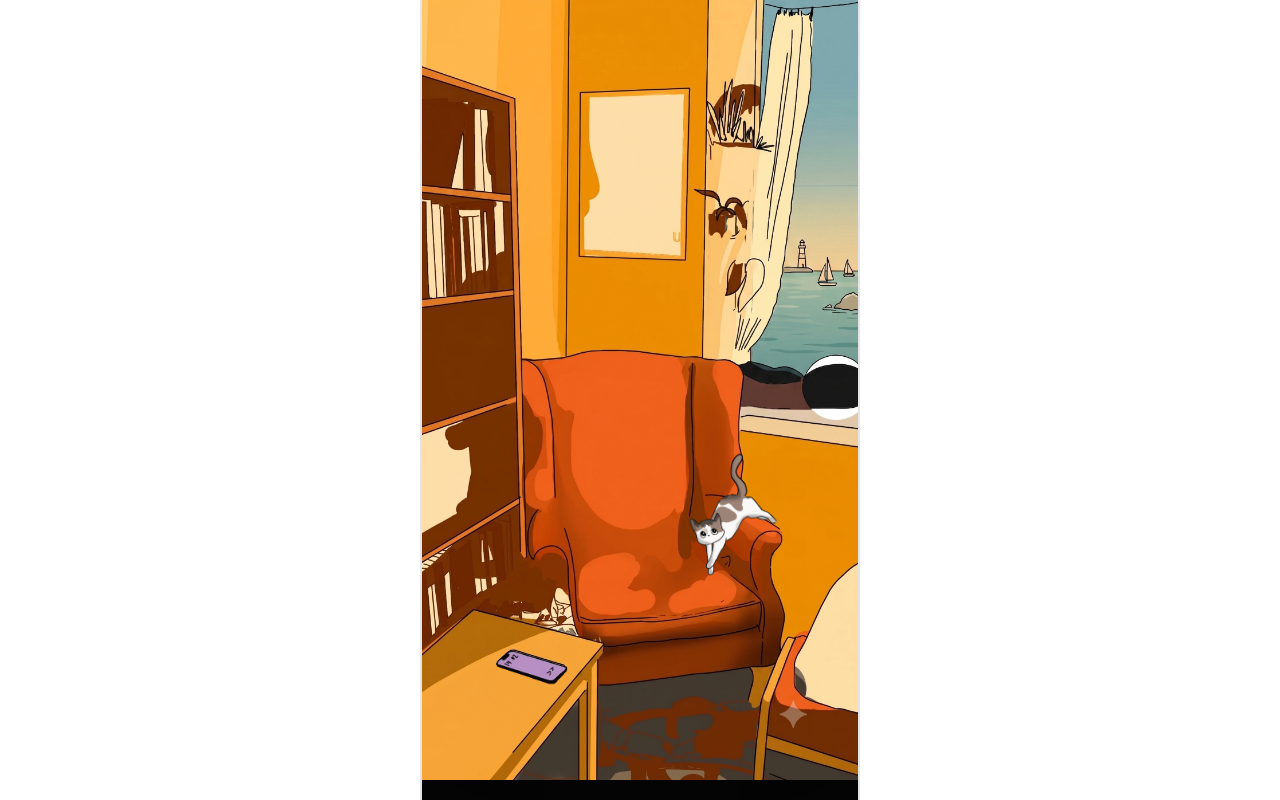
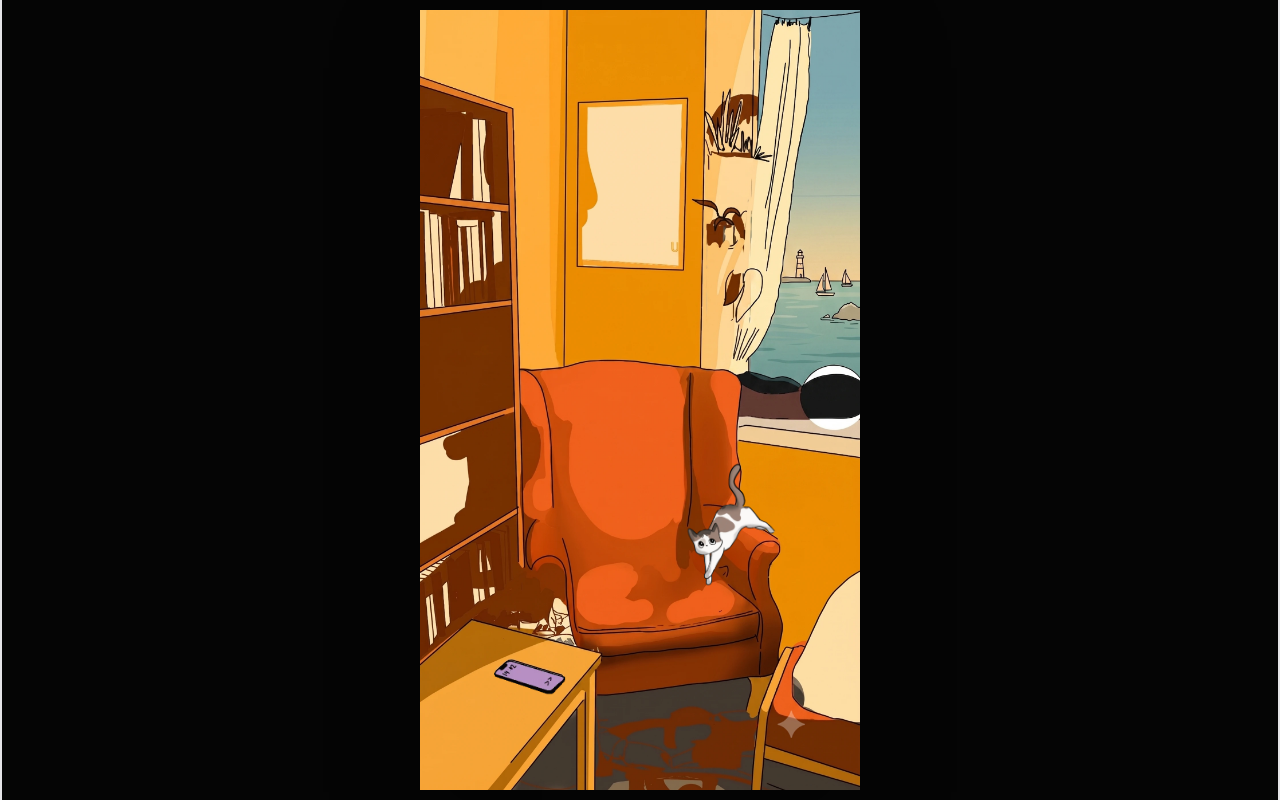
Before and after one commit to AdyAhmadi24/aniescopyday, a React (Vite) app: page / in a window 1280 px wide. Built offline with nearby package versions, Linux system fonts and the light colour scheme.

Commit message:
position

```diff
--- a/src/App.css
+++ b/src/App.css
@@ -9,10 +9,14 @@
 /* ------------------------- */
 
 #root {
-  width: 440px;
-  height: 750px;
+  min-height: 100vh;
+  width: 100%;
   position: relative;
-  margin: 0 auto;
+  display: flex;
+  flex-direction: column;
+  justify-content: center;
+  align-items: center;
+  margin: 0;
   overflow: hidden;
   font-family: 'Segoe UI', Tahoma, Geneva, Verdana, sans-serif;
   background-color: #050505;
@@ -25,7 +29,7 @@
   height: 780px;
   background-image: url('./assets/background.webp');
   background-size: cover;
-  background-position: center;
+  background-position: center center;
   position: absolute;
   /* border-radius: 32px; */
   overflow: hidden;
```
